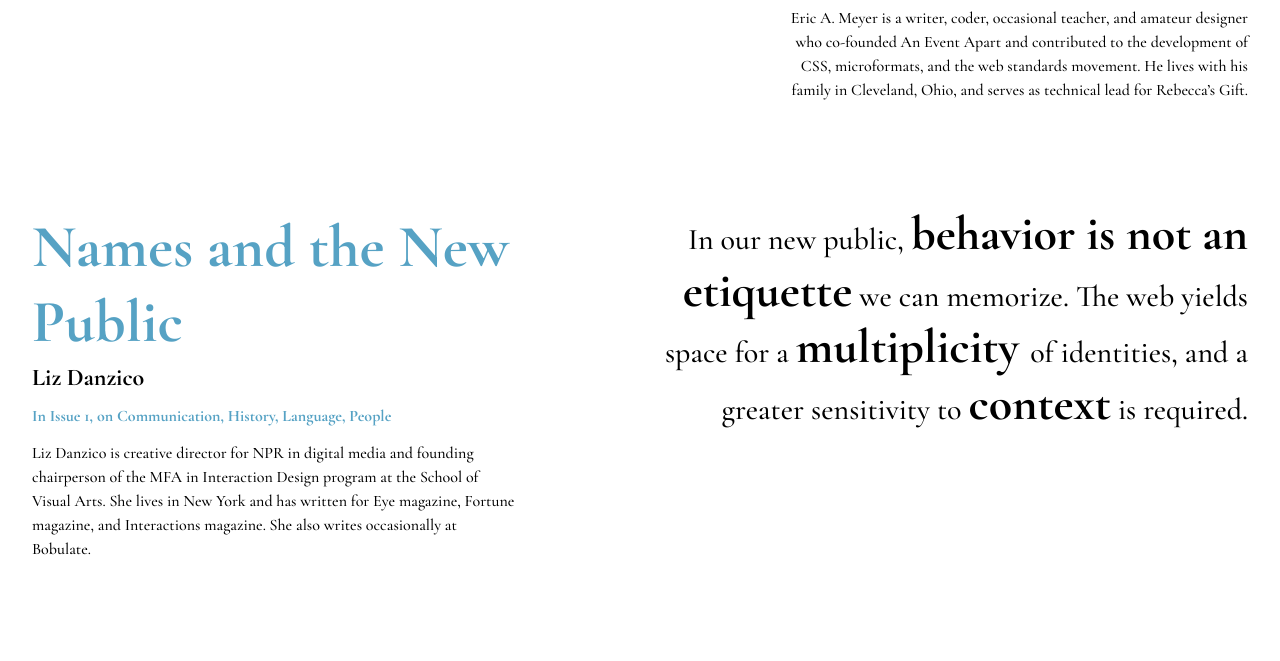
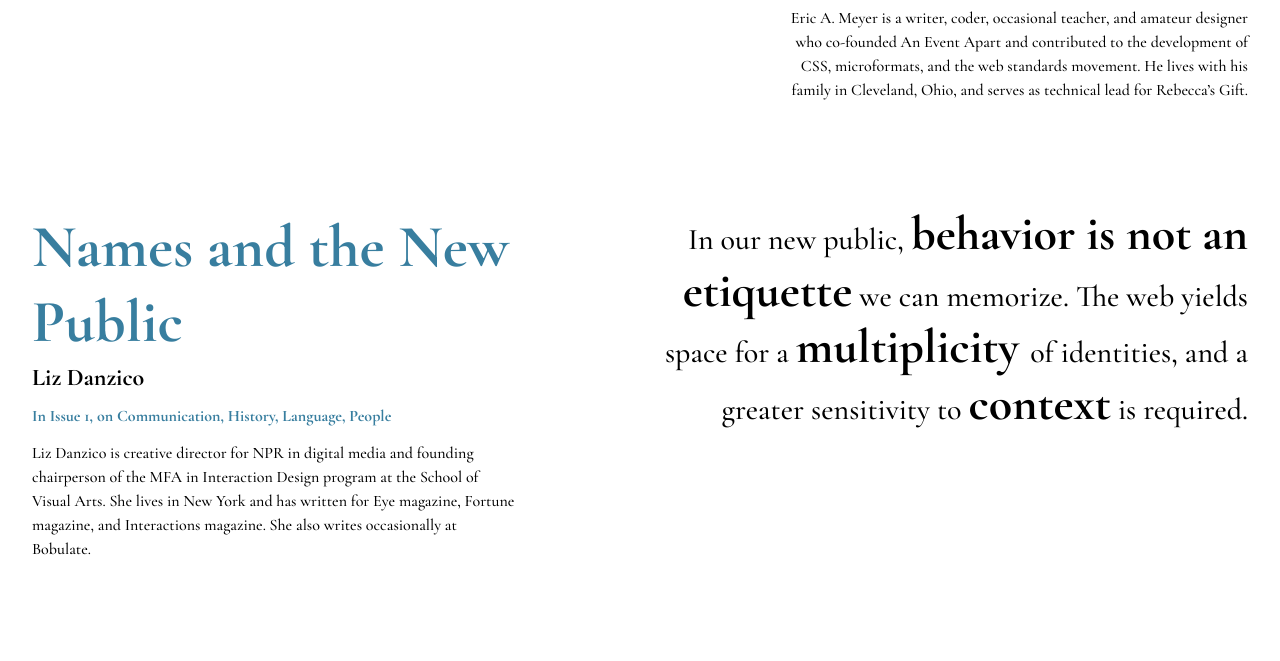
Before and after one commit to camiihickman/typography, a plain HTML site: page index.html in a window 1280 px wide. Shown: the part 898-1559 px from the top of the page. Drawn offline with nearby package versions, Linux system fonts and the light colour scheme.

Commit message:
Update sitewide.css

```diff
--- a/css/sitewide.css
+++ b/css/sitewide.css
@@ -94,11 +94,11 @@ h6{
 
 a{
 	text-decoration: none;
-	color: #56a2c4;
+	color: #387E9F;
 }
 
 a:visited{
-	color: #56a2c4;
+	color:#387E9F;
 }
 
 /*make headlines closer*/
```
